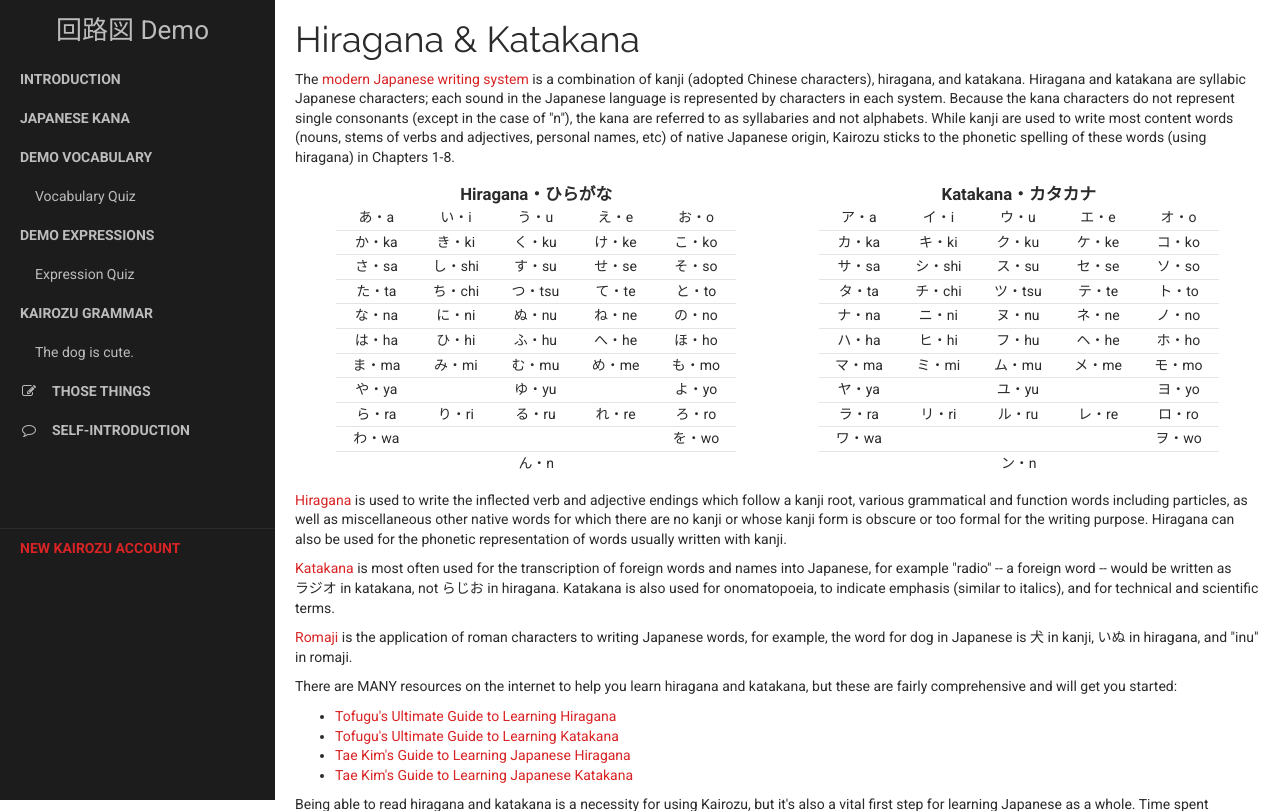
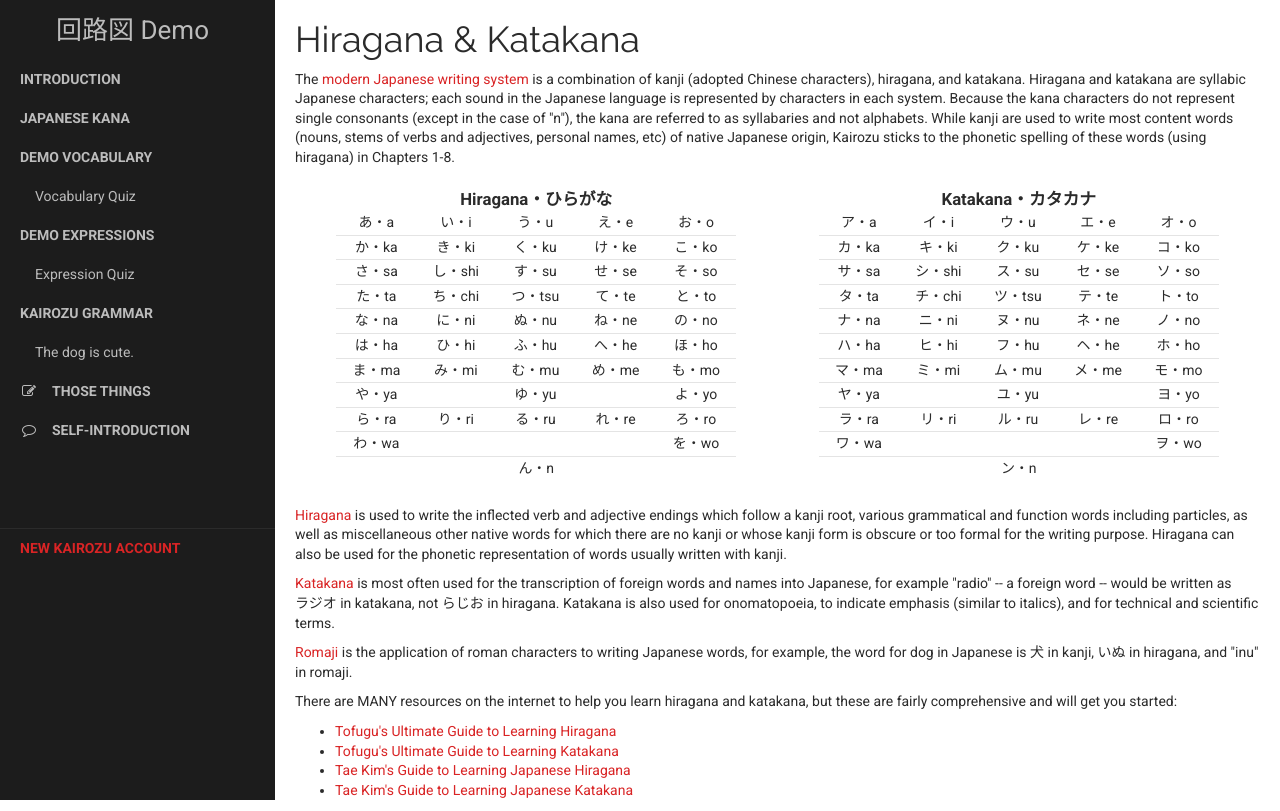
Before and after one commit to hologramber/Kairozu-Production, a Django app: page /demo/demokana/ in a window 1280 px wide. Shown: the part 50-861 px from the top of the page. Run offline with Django 3.2, Linux system fonts and the light colour scheme; parts of the project's set-up code (start-up, migrations or seed data) failed here and were passed over; some libraries are stand-ins or nearby versions.

Commit message:
more table edges

```diff
--- a/main/templates/main/expressioncurrent.html
+++ b/main/templates/main/expressioncurrent.html
@@ -9,7 +9,7 @@
 
             <h3>Preview your upcoming expression reviews～</h3>
             <div class="table-responsive">
-                <table class="vocablist">
+                <table class="vocablist table">
                     <thead><tr class="text-align-left"><th>English ・英語</th><th>Kana ・仮名</th><th>Next Review</th></tr></thead>
                     <tbody>
                         {% for express in object_list %}
--- a/main/templates/main/sentencecurrent.html
+++ b/main/templates/main/sentencecurrent.html
@@ -8,7 +8,7 @@
 
             <h3>Preview your upcoming sentence reviews～</h3>
             <div class="table-responsive">
-                <table class="vocablist">
+                <table class="vocablist table">
                     <thead><tr class="text-align-left"><th>English ・英語</th><th>Kana ・仮名</th><th>Next Review</th></tr></thead>
                     <tbody>
                         {% for word in object_list %}
--- a/main/templates/main/vocabcurrent.html
+++ b/main/templates/main/vocabcurrent.html
@@ -9,7 +9,7 @@
 
             <h3>Preview your upcoming vocabulary reviews～</h3>
             <div class="table-responsive">
-                <table class="vocablist">
+                <table class="vocablist table">
                     <thead>
                         <tr class="text-align-left">
                             <th>English ・英語</th>
--- a/sandbox/templates/sandbox/kanaresources.html
+++ b/sandbox/templates/sandbox/kanaresources.html
@@ -2,11 +2,9 @@
 
 <p>The <a href="https://en.wikipedia.org/wiki/Japanese_writing_system">modern Japanese writing system</a> is a combination of kanji (adopted Chinese characters), hiragana, and katakana. Hiragana and katakana are syllabic Japanese characters; each sound in the Japanese language is represented by characters in each system. Because the kana characters do not represent single consonants (except in the case of "n"), the kana are referred to as syllabaries and not alphabets. While kanji are used to write most content words (nouns, stems of verbs and adjectives, personal names, etc) of native Japanese origin, Kairozu sticks to the phonetic spelling of these words (using hiragana) in Chapters 1-8.</p>
 
-<div class="s-5"></div>
-
 <div class="fc-general-row">
     <div class="table-responsive">
-        <table class="chartable">
+        <table class="chartable table">
             <caption class="fs1-2 bold">Hiragana・ひらがな</caption>
             <tr><td>あ・a</td><td>い・i</td><td>う・u</td><td>え・e</td><td>お・o</td></tr>
             <tr><td>か・ka</td><td>き・ki</td><td>く・ku</td><td>け・ke</td><td>こ・ko</td></tr>
--- a/static/css/kairozu.css
+++ b/static/css/kairozu.css
@@ -334,7 +334,7 @@ span.footer-sm-text {
 .chartable {
     text-align: center;
     min-width: 400px;
-    margin: 0 auto; }
+    margin: 10px auto; }
 .chartable > tbody tr td { padding: 2px 14px; }
 .blogtable > tbody tr td { padding: 0 5px; }
 
@@ -1411,7 +1411,6 @@ span.step {
         width: 100%;
         overflow-y: hidden;
         -ms-overflow-style: -ms-autohiding-scrollbar; }
-    .table-responsive > .table { margin-bottom: 0px; }
     .table-responsive > .table > thead > tr > th,
     .table-responsive > .table > tbody > tr > th,
     .table-responsive > .table > thead > tr > td,
```
